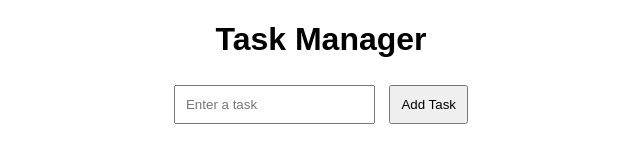
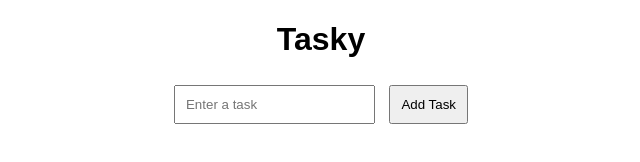
Before and after one commit to 2k2TharushaBandara/Tasky, a website: page task-manager/public/index.html in a window 1280 px wide. Shown: the whole page, without its empty margins (319-959 px from the left). Drawn offline with Linux system fonts and the light colour scheme; no server answers.

Commit message:
Slight changes

```diff
--- a/task-manager/public/index.html
+++ b/task-manager/public/index.html
@@ -3,11 +3,11 @@
 <head>
     <meta charset="UTF-8">
     <meta name="viewport" content="width=device-width, initial-scale=1.0">
-    <title>Task Manager</title>
+    <title>Tasky</title>
     <link rel="stylesheet" href="styles.css">
 </head>
 <body>
-    <h1>Task Manager</h1>
+    <h1>Tasky</h1>
     <input type="text" id="taskInput" placeholder="Enter a task">
     <button onclick="addTask()">Add Task</button>
     <ul id="taskList"></ul>
```
Also changed, not shown: 1 other file.
